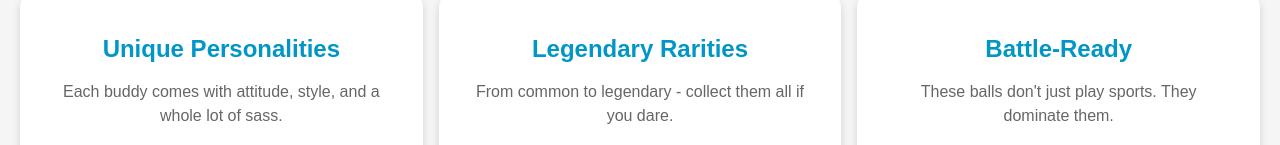
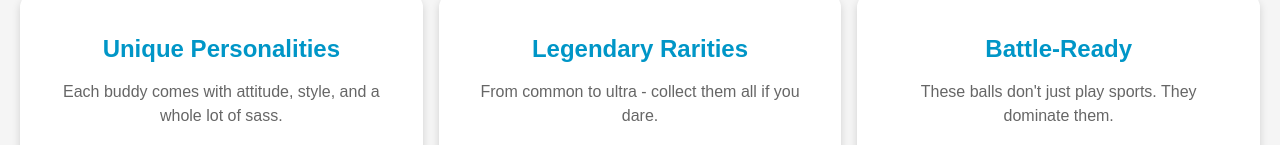
Before and after one commit to cainlucastapp/ball-buddies, a React (Vite) app: page / in a window 1280 px wide. Shown: the part 807-952 px from the top of the page. Built offline with nearby package versions, Linux system fonts and the light colour scheme.

Commit message:
change rarity copy on Home page

```diff
--- a/src/pages/Home.jsx
+++ b/src/pages/Home.jsx
@@ -26,7 +26,7 @@ const Home = () => {
                 </div>
                 <div className="feature">
                     <h3>Legendary Rarities</h3>
-                    <p>From common to legendary - collect them all if you dare.</p>
+                    <p>From common to ultra - collect them all if you dare.</p>
                 </div>
                 <div className="feature">
                     <h3>Battle-Ready</h3>
```
